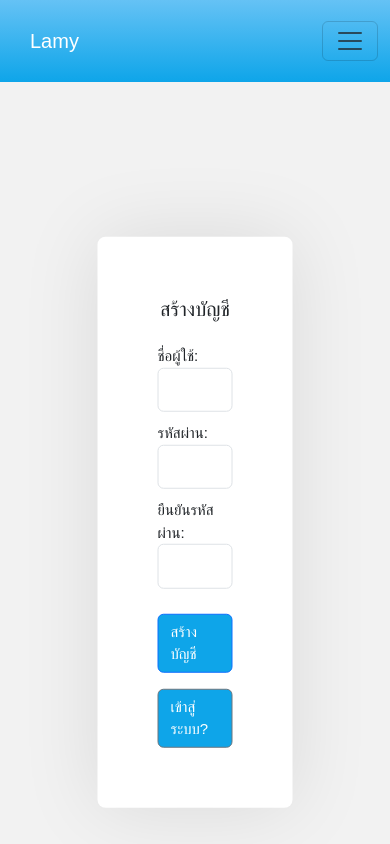
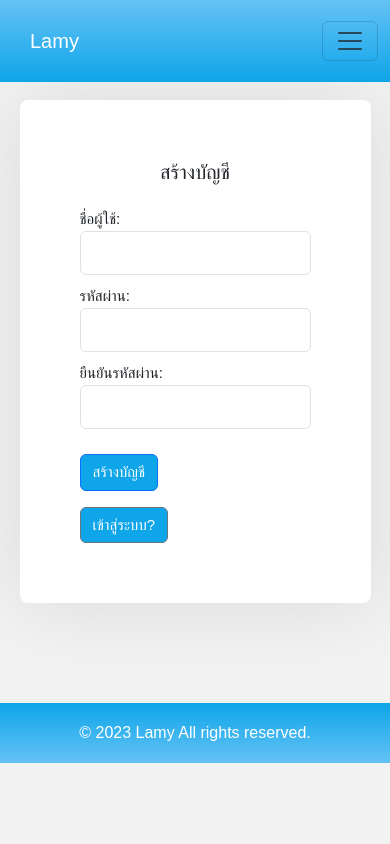
Before and after one commit to devjinx/lamy, a Vue app: page /register in a window 390 px wide. Built offline with nearby package versions, Linux system fonts and the light colour scheme.

Commit message:
update code footer in navbar and footer not 80%

```diff
--- a/src/views/Login.vue
+++ b/src/views/Login.vue
@@ -1,5 +1,5 @@
 <template>
-  <Navbar />
+      <Navbar />
   <div class="main-content">
   <div class="loginForm">
     <form class="login-form needs-validation" @submit.prevent="login" novalidate>
@@ -30,10 +30,9 @@
     </form>
   </div>
 </div>
-  <Footer />
+<Footer />
+
 </template>
-
-
 <script>
 import apiService from '../service/apiService.js';
 import Cookies from 'js-cookie';
@@ -98,7 +97,11 @@ export default {
       this.errorMessages.push(message);
     },
     loadUserDataFromCookie() {
-      // Method remains the same
+      const cookieUserData = Cookies.get('userData');
+      if (cookieUserData) {
+        this.user = JSON.parse(cookieUserData);
+        this.rememberMe = true;
+      }
     },
   },
   mounted() {
@@ -106,7 +109,6 @@ export default {
   },
 };
 </script>
-
 <style>
 body {
   font-family: 'Kanit', sans-serif;
--- a/src/views/Register.vue
+++ b/src/views/Register.vue
@@ -14,15 +14,7 @@
     </div>
     <div class="form-group">
       <label for="confirm_password">ยืนยันรหัสผ่าน:</label>
-      <input
-        type="password"
-        id="confirm_password"
-        v-model="confirmPassword"
-        name="confirm_password"
-        class="form-control"
-        required
-        @input="validatePasswordMatch"
-      />
+      <input type="password" id="confirm_password" v-model="confirmPassword" name="confirm_password" class="form-control" required @input="validatePasswordMatch" />
       <div v-if="!passwordsMatch" class="invalid-feedback">รหัสผ่านไม่ตรงกัน</div>
     </div>
     <div v-if="errorMessages.length" class="alert alert-danger">
@@ -30,7 +22,6 @@
         <li v-for="message in errorMessages" :key="message">{{ message }}</li>
       </ul>
     </div>
-
     <div class="form-group">
       <button type="submit" class="btn btn-primary btn-block" style="background-color: #0ea5e9;" :disabled="isLoading">
         {{ isLoading ? 'กำลังสร้างบัญชี...' : 'สร้างบัญชี' }}
@@ -42,6 +33,7 @@
   </form>
   <Footer />
 </template>
+
 <script>
 import { signUp } from '../service/apiService.js';
 import Navbar from '../components/Navbar.vue';
@@ -83,12 +75,8 @@ export default {
 
       try {
         const response = await signUp(userData);
-        console.log('Registration success:', response.data);
-
-        // Redirect the user to the login page
         this.$router.push('/login');
       } catch (error) {
-        console.error('Registration error:', error);
         if (error.response && error.response.data.errors) {
           this.errorMessages = error.response.data.errors.map((error) => error.msg);
         } else {
@@ -101,65 +89,64 @@ export default {
   },
 };
 </script>
+
 <style>
 body {
   font-family: 'Kanit', sans-serif;
   background-color: #f2f2f2;
 }
 
-.login-form {
+/* Styles for the form container */
+.registration-form {
   background-color: white;
   max-width: 400px;
-  margin: 0 auto;
-  padding: 100px;
-  border-radius: 8px;
-  box-shadow: 0 0 80px rgba(0, 0, 0, 0.1);
-  position: absolute;
-  top: 50%;
-  left: 50%;
-  transform: translate(-50%, -50%);
+  margin: 100px auto; /* Centers the form on the page with margin */
+  padding: 40px; /* Padding inside the form */
+  border-radius: 8px; /* Rounded corners */
+  box-shadow: 0 0 80px rgba(0, 0, 0, 0.1); /* Shadow effect */
 }
 
-.login-form h1 {
-  margin-bottom: 20px;
+/* Styles for form headers */
+.registration-form h1 {
+  margin-bottom: 20px; /* Space below the header */
 }
 
-.login-form input {
-  margin-bottom: 15px;
+/* Styles for form inputs */
+.registration-form input {
+  margin-bottom: 15px; /* Space below each input */
   text-align: left;
 }
 
-.login-form label {
+/* Styles for form labels */
+.registration-form label {
   display: block;
+  text-align: left; /* Aligns label text to the left */
+}
+
+/* Styles for buttons */
+.registration-form button, .registration-form .btn-secondary {
+  margin-top: 15px; /* Space above the buttons */
   text-align: left;
 }
 
-.login-form button, .login-form .btn-secondary {
-  margin-top: 15px;
-  text-align: left;
-}
-
-.error-messages {
-  color: #ff0000;
-}
+/* Responsive styles for smaller screens */
 @media only screen and (max-width: 600px) {
-  .login-form h1 {
+  .registration-form h1 {
     font-size: 20px;
   }
-  .login-form input {
+  .registration-form input {
     font-size: 15px;
     margin-bottom: 10px;
     padding: 10px;
   }
-  .login-form {
+  .registration-form {
     max-width: 90%;
     padding: 60px;
   }
-  .login-form label {
+  .registration-form label {
     font-size: 15px;
-}
-
-  .login-form button, .login-form .btn-secondary {
+  }
+  .registration-form button, .registration-form .btn-secondary {
     font-size: 15px;
   }
 }
```
